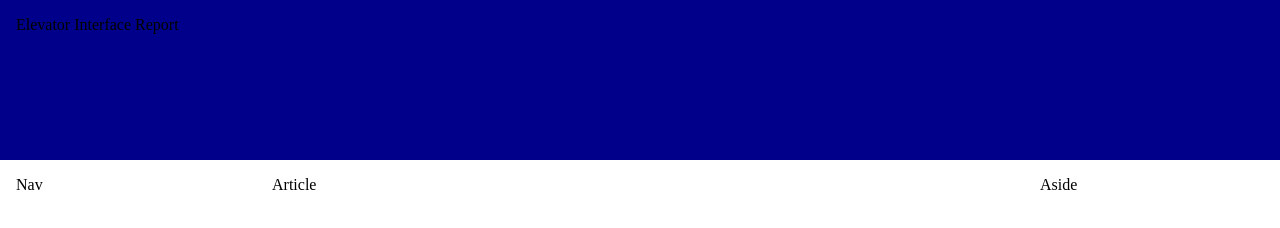
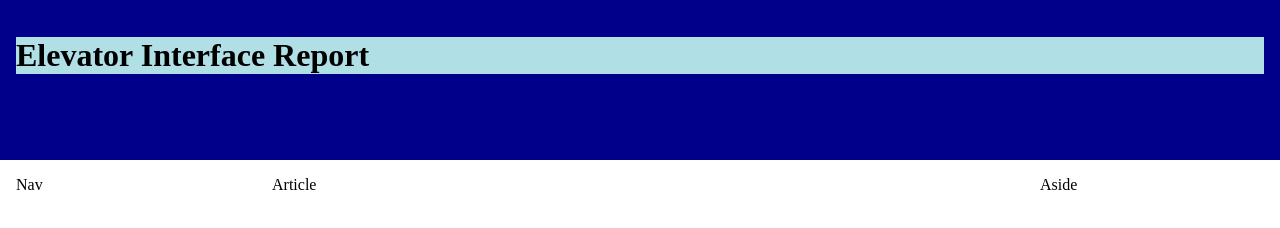
Before and after one commit to Sachitamane/Sachitamane.github.io, a plain HTML site: page index.html in a window 1280 px wide. Drawn offline with Linux system fonts and the light colour scheme.

Commit message:
Update index.html

```diff
--- a/index.html
+++ b/index.html
@@ -34,7 +34,11 @@ header, footer, article, nav, aside {
 }
 </style>
 <body>
-  <header>Elevator Interface Report</header>
+  <header>
+
+  <h1 style="background-color:powderblue;">Elevator Interface Report</h1>
+
+  </header>
   <div id="main">
     <article>Article</article>
     <nav>Nav</nav>
```
